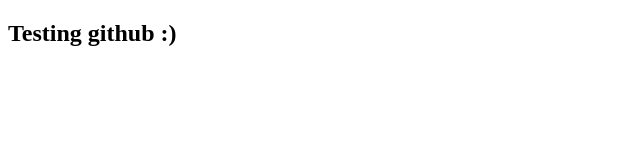
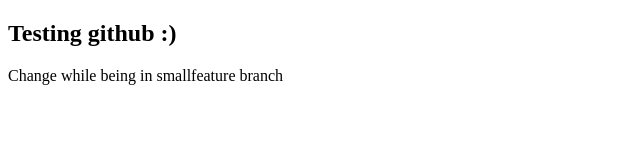
Before and after one commit to konstantin0s/udemy_Course, a plain HTML site: page index.html in a window 1280 px wide. Shown: the whole page, without its empty margins (0-640 px from the left). Drawn offline with Linux system fonts and the light colour scheme.

Commit message:
changing text

```diff
--- a/index.html
+++ b/index.html
@@ -9,5 +9,7 @@
 
     <h2>Testing github :) </h2>
 
+    <p>Change while being in smallfeature branch</p>
+
 </body>
 </html>
```
